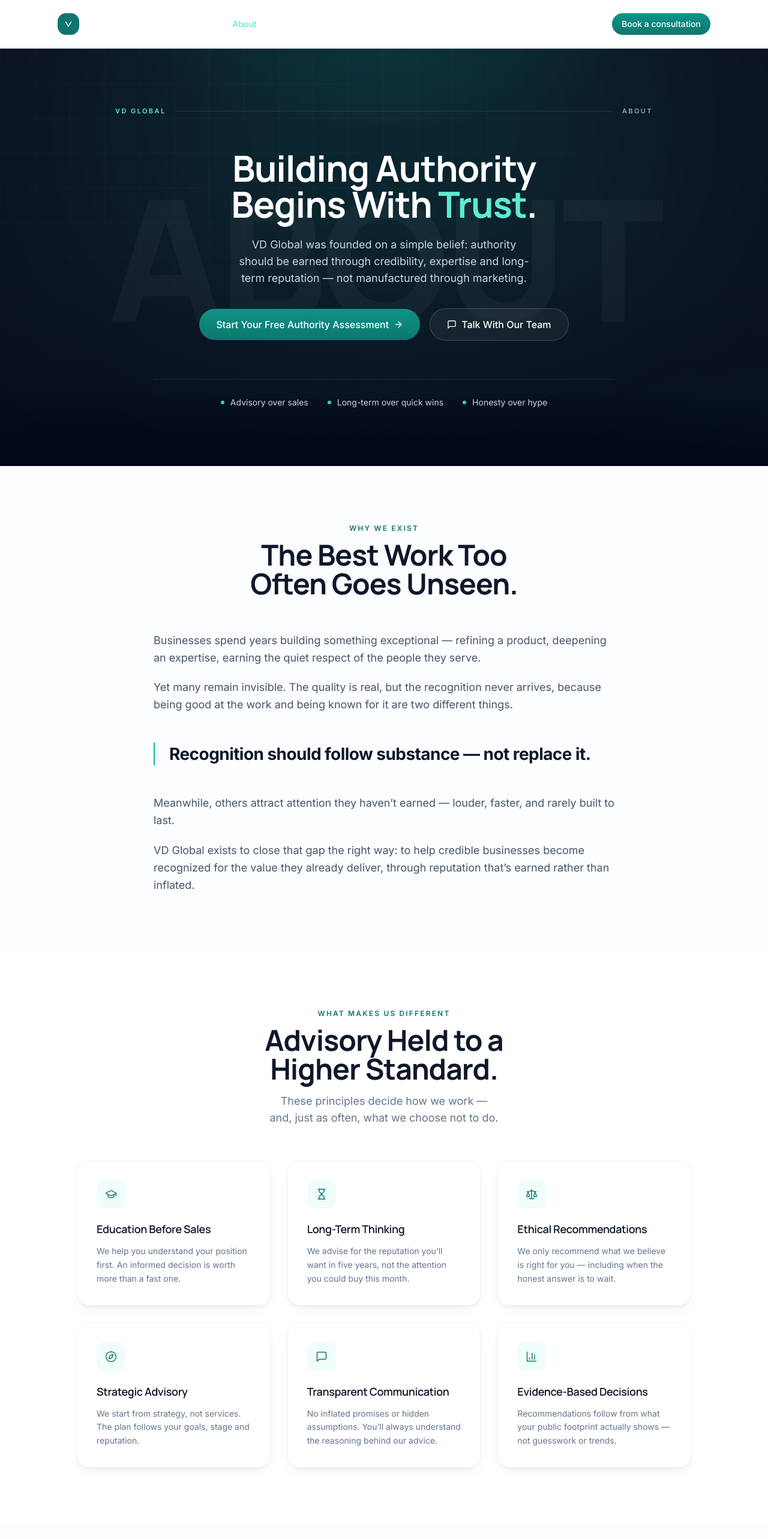
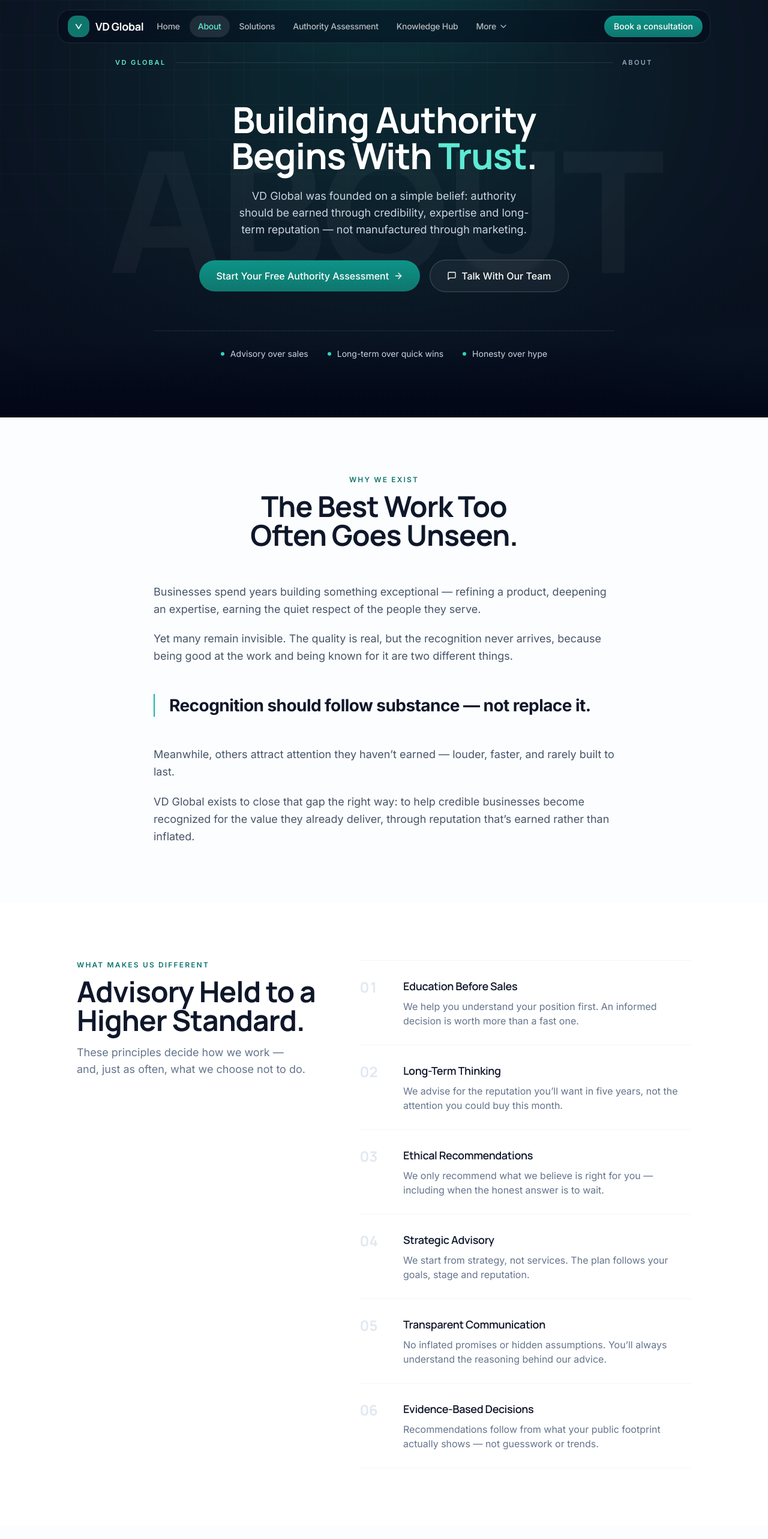
Before and after one commit to Asad-virustech/VD-global, a React (Vite) app: page /about in a window 1280 px wide. Shown: the top 2566 px of the page at 60% size. Built offline with nearby package versions, Linux system fonts and the light colour scheme.

Commit message:
Major Update v1

```diff
--- a/src/components/layout/Navbar.tsx
+++ b/src/components/layout/Navbar.tsx
@@ -24,63 +24,69 @@ export function Navbar() {
 
   const primaryNav = NAV_ITEMS.slice(0, 5);
   const moreNav = NAV_ITEMS.slice(5);
-  // Every page now opens on a dark cinematic hero: use the light nav treatment
-  // until the user scrolls, then revert to the solid white bar.
+  // Floating frosted capsule: a tinted dark glass over the hero, a light glass
+  // once scrolled. The capsule always carries its own blurred surface, so links
+  // are never rendered white-on-white or dark-on-dark.
   const onDark = !scrolled;
 
+  const linkClass = (isActive: boolean) =>
+    `rounded-full px-3.5 py-2 text-sm font-medium tracking-tight transition-colors duration-200 ${
+      isActive
+        ? onDark
+          ? 'bg-white/10 text-teal-300'
+          : 'bg-teal-50 text-teal-700'
+        : onDark
+          ? 'text-white/70 hover:bg-white/10 hover:text-white'
+          : 'text-ink-500 hover:bg-ink-100/70 hover:text-ink-900'
+    }`;
+
+  const moreTriggerClass = `flex items-center gap-1 rounded-full px-3.5 py-2 text-sm font-medium tracking-tight transition-colors duration-200 ${
+    onDark
+      ? 'text-white/70 hover:bg-white/10 hover:text-white'
+      : 'text-ink-500 hover:bg-ink-100/70 hover:text-ink-900'
+  }`;
+
   return (
-    <header
-      className={`sticky top-0 z-50 w-full transition-all duration-300 ${
-        scrolled
-          ? 'border-b border-ink-100 bg-white/85 backdrop-blur-md shadow-soft'
-          : 'border-b border-transparent bg-white/0'
+    <header className="fixed inset-x-0 top-0 z-50">
+      <div className="container-px pt-3 sm:pt-4">
+        <nav
+          className={`mx-auto flex h-14 max-w-6xl items-center justify-between gap-2 rounded-2xl border pl-4 pr-3 backdrop-blur-xl transition-[background-color,border-color,box-shadow] duration-300 ${
+            onDark
+              ? 'border-white/10 bg-ink-950/40'
+              : 'border-ink-200/70 bg-white/80 shadow-lg shadow-ink-950/5'
           }`}
         >
-      <nav className="container-px flex h-16 items-center justify-between lg:h-20">
-        <Logo light={onDark} />
+          {/* Left — logo + primary links */}
+          <div className="flex items-center gap-1">
+            <Logo light={onDark} className="mr-1 shrink-0" />
 
-        <div className="hidden items-center gap-1 lg:flex">
+            <div className="hidden items-center gap-0.5 lg:flex">
               {primaryNav.map((item) => (
                 <NavLink
                   key={item.href}
                   to={item.href}
                   end={item.href === '/'}
-              className={({ isActive }) =>
-                `rounded-full px-3.5 py-2 text-sm font-medium transition-colors duration-200 ${
-                  isActive
-                    ? onDark
-                      ? 'text-teal-300'
-                      : 'text-teal-800'
-                    : onDark
-                      ? 'text-white/80 hover:text-white'
-                      : 'text-ink-600 hover:text-ink-900'
-                }`
-              }
+                  className={({ isActive }) => linkClass(isActive)}
                 >
                   {item.label}
                 </NavLink>
               ))}
 
+              {moreNav.length > 0 && (
                 <div className="group relative">
-            <button
-              className={`flex items-center gap-1 rounded-full px-3.5 py-2 text-sm font-medium transition-colors ${
-                onDark ? 'text-white/80 hover:text-white' : 'text-ink-600 hover:text-ink-900'
-              }`}
-            >
+                  <button className={moreTriggerClass}>
                     More
                     <ChevronDown className="h-4 w-4 transition-transform duration-200 group-hover:rotate-180" />
                   </button>
-            <div className="invisible absolute right-0 top-full pt-2 opacity-0 transition-all duration-200 group-hover:visible group-hover:opacity-100">
-              <div className="w-64 overflow-hidden rounded-2xl border border-ink-100 bg-white p-2 shadow-card">
+                  <div className="invisible absolute left-0 top-full pt-3 opacity-0 transition-all duration-200 group-hover:visible group-hover:opacity-100">
+                    <div className="w-64 overflow-hidden rounded-2xl border border-ink-100 bg-white p-2 shadow-card-hover">
                       {moreNav.map((item) => (
                         <NavLink
                           key={item.href}
                           to={item.href}
                           className={({ isActive }) =>
                             `block rounded-xl px-3 py-2.5 text-sm transition-colors ${
-                        isActive
-                          ? 'bg-teal-50 text-teal-800'
-                          : 'text-ink-700 hover:bg-ink-50'
+                              isActive ? 'bg-teal-50 text-teal-800' : 'text-ink-700 hover:bg-ink-50'
                             }`
                           }
                         >
@@ -95,16 +101,24 @@ export function Navbar() {
                     </div>
                   </div>
                 </div>
+              )}
+            </div>
           </div>
 
-        <div className="hidden lg:block">
-          <Button as="link" to="/contact" size="sm" variant="primary">
+          {/* Right — CTA + mobile toggle */}
+          <div className="flex items-center gap-2">
+            <Button
+              as="link"
+              to="/contact"
+              size="sm"
+              variant="primary"
+              className="hidden lg:inline-flex"
+            >
               Book a consultation
             </Button>
-        </div>
 
             <button
-          className={`flex h-10 w-10 items-center justify-center rounded-xl lg:hidden ${
+              className={`flex h-10 w-10 items-center justify-center rounded-xl transition-colors lg:hidden ${
                 onDark ? 'text-white hover:bg-white/10' : 'text-ink-700 hover:bg-ink-100'
               }`}
               onClick={() => setOpen((v) => !v)}
@@ -113,18 +127,19 @@ export function Navbar() {
             >
               {open ? <X className="h-5 w-5" /> : <Menu className="h-5 w-5" />}
             </button>
+          </div>
         </nav>
 
+        {/* Mobile menu — a floating card below the capsule */}
         <AnimatePresence>
           {open && (
             <motion.div
-            initial={{ opacity: 0, height: 0 }}
-            animate={{ opacity: 1, height: 'auto' }}
-            exit={{ opacity: 0, height: 0 }}
-            transition={{ duration: 0.25, ease: 'easeOut' }}
-            className="overflow-hidden border-t border-ink-100 bg-white lg:hidden"
+              initial={{ opacity: 0, y: -8 }}
+              animate={{ opacity: 1, y: 0 }}
+              exit={{ opacity: 0, y: -8 }}
+              transition={{ duration: 0.2, ease: 'easeOut' }}
+              className="mt-2 overflow-hidden rounded-2xl border border-ink-100 bg-white p-2 shadow-card-hover lg:hidden"
             >
-            <div className="container-px space-y-1 py-4">
               {NAV_ITEMS.map((item) => (
                 <NavLink
                   key={item.href}
@@ -132,24 +147,22 @@ export function Navbar() {
                   end={item.href === '/'}
                   className={({ isActive }) =>
                     `block rounded-xl px-4 py-3 text-sm font-medium transition-colors ${
-                      isActive
-                        ? 'bg-teal-50 text-teal-800'
-                        : 'text-ink-700 hover:bg-ink-50'
+                      isActive ? 'bg-teal-50 text-teal-800' : 'text-ink-700 hover:bg-ink-50'
                     }`
                   }
                 >
                   {item.label}
                 </NavLink>
               ))}
-              <div className="pt-2">
+              <div className="p-2 pt-1">
                 <Button as="link" to="/contact" size="md" variant="primary" className="w-full">
                   Book a consultation
                 </Button>
               </div>
-            </div>
             </motion.div>
           )}
         </AnimatePresence>
+      </div>
     </header>
   );
 }
--- a/src/components/sections/about/WhatMakesUsDifferent.tsx
+++ b/src/components/sections/about/WhatMakesUsDifferent.tsx
@@ -1,116 +1,96 @@
 import { motion } from 'framer-motion';
 import type { Variants } from 'framer-motion';
-import type { LucideIcon } from 'lucide-react';
-import {
-  GraduationCap,
-  Hourglass,
-  Scale,
-  Compass,
-  MessageSquare,
-  BarChart3,
-} from 'lucide-react';
 import { Section } from '../../ui/Section';
 import { Container } from '../../ui/Container';
 import { SectionHeading } from '../../ui/SectionHeading';
 
 type Principle = {
-  icon: LucideIcon;
   title: string;
   description: string;
 };
 
 const PRINCIPLES: Principle[] = [
   {
-    icon: GraduationCap,
     title: 'Education Before Sales',
     description:
       'We help you understand your position first. An informed decision is worth more than a fast one.',
   },
   {
-    icon: Hourglass,
     title: 'Long-Term Thinking',
     description:
       'We advise for the reputation you’ll want in five years, not the attention you could buy this month.',
   },
   {
-    icon: Scale,
     title: 'Ethical Recommendations',
     description:
       'We only recommend what we believe is right for you — including when the honest answer is to wait.',
   },
   {
-    icon: Compass,
     title: 'Strategic Advisory',
     description:
       'We start from strategy, not services. The plan follows your goals, stage and reputation.',
   },
   {
-    icon: MessageSquare,
     title: 'Transparent Communication',
     description:
       'No inflated promises or hidden assumptions. You’ll always understand the reasoning behind our advice.',
   },
   {
-    icon: BarChart3,
     title: 'Evidence-Based Decisions',
     description:
       'Recommendations follow from what your public footprint actually shows — not guesswork or trends.',
   },
 ];
 
-const grid: Variants = {
+const list: Variants = {
   hidden: {},
-  show: { transition: { staggerChildren: 0.1, delayChildren: 0.05 } },
+  show: { transition: { staggerChildren: 0.08, delayChildren: 0.05 } },
 };
 
-const card: Variants = {
-  hidden: { opacity: 0, y: 18 },
-  show: { opacity: 1, y: 0, transition: { duration: 0.55, ease: 'easeOut' as const } },
+const row: Variants = {
+  hidden: { opacity: 0, y: 14 },
+  show: { opacity: 1, y: 0, transition: { duration: 0.5, ease: 'easeOut' as const } },
 };
-
-function PrincipleCard({ icon: Icon, title, description }: Principle) {
-  return (
-    <motion.article
-      variants={card}
-      whileHover={{ y: -4 }}
-      transition={{ type: 'spring', stiffness: 300, damping: 24 }}
-      className="group relative flex h-full flex-col overflow-hidden rounded-2xl border border-ink-100 bg-white p-7 shadow-card transition-shadow duration-300 hover:shadow-card-hover sm:p-8"
-    >
-      <span className="absolute inset-x-0 top-0 h-0.5 origin-left scale-x-0 bg-gradient-to-r from-teal-400 to-teal-600 transition-transform duration-500 ease-out group-hover:scale-x-100" />
-
-      <span className="flex h-12 w-12 items-center justify-center rounded-xl bg-teal-50 text-teal-700 transition-colors duration-300 group-hover:bg-teal-100">
-        <Icon className="h-5 w-5" strokeWidth={1.75} />
-      </span>
-
-      <h3 className="mt-5 text-lg font-semibold text-ink-900">{title}</h3>
-      <p className="mt-3 text-sm leading-relaxed text-ink-500">{description}</p>
-    </motion.article>
-  );
-}
 
 export function WhatMakesUsDifferent() {
   return (
     <Section className="bg-white">
       <Container>
+        <div className="grid gap-12 lg:grid-cols-[0.85fr_1.15fr] lg:gap-16">
+          {/* Left — sticky heading */}
+          <div className="lg:sticky lg:top-28 lg:self-start">
             <SectionHeading
-          align="center"
               eyebrow="What Makes Us Different"
               title="Advisory Held to a Higher Standard."
               description="These principles decide how we work — and, just as often, what we choose not to do."
-          className="mb-12 sm:mb-14"
             />
+          </div>
 
-        <motion.div
-          variants={grid}
+          {/* Right — numbered editorial principles (no cards) */}
+          <motion.ul
+            variants={list}
             initial="hidden"
             whileInView="show"
             viewport={{ once: true, margin: '-80px' }}
-          className="grid gap-5 sm:grid-cols-2 sm:gap-6 lg:grid-cols-3 lg:gap-7"
+            className="border-t border-ink-100"
           >
-          {PRINCIPLES.map((principle) => (
-            <PrincipleCard key={principle.title} {...principle} />
+            {PRINCIPLES.map((principle, i) => (
+              <motion.li key={principle.title} variants={row}>
+                <div className="group flex gap-5 border-b border-ink-100 py-6 sm:gap-8 sm:py-7">
+                  <span className="w-10 shrink-0 font-heading text-2xl font-bold tabular-nums text-ink-200 transition-colors duration-300 group-hover:text-teal-500">
+                    {String(i + 1).padStart(2, '0')}
+                  </span>
+                  <div className="min-w-0">
+                    <h3 className="text-lg font-semibold text-ink-900">{principle.title}</h3>
+                    <p className="mt-2 text-sm leading-relaxed text-ink-500 sm:text-base">
+                      {principle.description}
+                    </p>
+                  </div>
+                </div>
+              </motion.li>
             ))}
-        </motion.div>
+          </motion.ul>
+        </div>
       </Container>
     </Section>
   );
--- a/src/components/sections/about/WhoWeWorkWith.tsx
+++ b/src/components/sections/about/WhoWeWorkWith.tsx
@@ -47,29 +47,25 @@ const AUDIENCES: Audience[] = [
 
 const grid: Variants = {
   hidden: {},
-  show: { transition: { staggerChildren: 0.1, delayChildren: 0.05 } },
+  show: { transition: { staggerChildren: 0.09, delayChildren: 0.05 } },
 };
 
-const item: Variants = {
-  hidden: { opacity: 0, y: 18 },
-  show: { opacity: 1, y: 0, transition: { duration: 0.55, ease: 'easeOut' as const } },
+const cell: Variants = {
+  hidden: { opacity: 0 },
+  show: { opacity: 1, transition: { duration: 0.5, ease: 'easeOut' as const } },
 };
 
-function AudienceCard({ icon: Icon, title, description }: Audience) {
+function AudienceCell({ icon: Icon, title, description }: Audience) {
   return (
     <motion.article
-      variants={item}
-      whileHover={{ y: -3 }}
-      transition={{ type: 'spring', stiffness: 300, damping: 24 }}
-      className="group flex items-start gap-4 rounded-2xl border border-ink-100 bg-white p-5 shadow-card transition-colors duration-300 hover:border-teal-200 sm:p-6"
+      variants={cell}
+      className="group bg-white p-6 transition-colors duration-300 hover:bg-ink-50/60 sm:p-8"
     >
-      <span className="flex h-11 w-11 shrink-0 items-center justify-center rounded-xl bg-teal-50 text-teal-700 transition-colors duration-300 group-hover:bg-teal-100">
+      <span className="flex h-11 w-11 items-center justify-center rounded-xl bg-teal-50 text-teal-700 ring-1 ring-inset ring-teal-100 transition-colors duration-300 group-hover:bg-teal-100">
         <Icon className="h-5 w-5" strokeWidth={1.75} />
       </span>
-      <div className="min-w-0">
-        <h3 className="text-base font-semibold text-ink-900">{title}</h3>
-        <p className="mt-1.5 text-sm leading-relaxed text-ink-500">{description}</p>
-      </div>
+      <h3 className="mt-5 text-base font-semibold text-ink-900">{title}</h3>
+      <p className="mt-2 text-sm leading-relaxed text-ink-500">{description}</p>
     </motion.article>
   );
 }
@@ -86,16 +82,19 @@ export function WhoWeWorkWith() {
           className="mb-12 sm:mb-14"
         />
 
+        {/* Editorial "ledger": hairline-divided cells inside one framed block */}
         <motion.div
           variants={grid}
           initial="hidden"
           whileInView="show"
           viewport={{ once: true, margin: '-80px' }}
-          className="grid gap-4 sm:grid-cols-2 sm:gap-5 lg:grid-cols-3 lg:gap-6"
+          className="overflow-hidden rounded-3xl border border-ink-100 shadow-card"
         >
-          {AUDIENCES.map((audience) => (
-            <AudienceCard key={audience.title} {...audience} />
-          ))}
+          <div className="grid gap-px bg-ink-100 sm:grid-cols-2 lg:grid-cols-3">
+            {AUDIENCES.map((audience) => (
+              <AudienceCell key={audience.title} {...audience} />
+            ))}
+          </div>
         </motion.div>
       </Container>
     </Section>
--- a/src/components/sections/casestudies/CaseStudyLibrary.tsx
+++ b/src/components/sections/casestudies/CaseStudyLibrary.tsx
@@ -9,52 +9,60 @@ import type { CaseStudy } from '../../../../content/caseStudies';
 
 const library = CASE_STUDIES.filter((study) => !study.featured);
 
-const grid: Variants = {
+const list: Variants = {
   hidden: {},
-  show: { transition: { staggerChildren: 0.1, delayChildren: 0.05 } },
+  show: { transition: { staggerChildren: 0.08, delayChildren: 0.05 } },
 };
 
-const card: Variants = {
-  hidden: { opacity: 0, y: 18 },
-  show: { opacity: 1, y: 0, transition: { duration: 0.55, ease: 'easeOut' as const } },
+const row: Variants = {
+  hidden: { opacity: 0, y: 16 },
+  show: { opacity: 1, y: 0, transition: { duration: 0.5, ease: 'easeOut' as const } },
 };
 
-function CaseStudyCard({ industry, title, summary, tags }: CaseStudy) {
+function TagRow({ tags, className = '' }: { tags: string[]; className?: string }) {
   return (
-    <motion.article
-      variants={card}
-      whileHover={{ y: -4 }}
-      transition={{ type: 'spring', stiffness: 300, damping: 24 }}
-      className="group relative flex h-full flex-col overflow-hidden rounded-2xl border border-ink-100 bg-white p-7 shadow-card transition-shadow duration-300 hover:shadow-card-hover sm:p-8"
-    >
-      <span className="absolute inset-x-0 top-0 h-0.5 origin-left scale-x-0 bg-gradient-to-r from-teal-400 to-teal-600 transition-transform duration-500 ease-out group-hover:scale-x-100" />
-
-      <span className="inline-flex w-fit items-center gap-1.5 text-xs font-semibold uppercase tracking-[0.14em] text-ink-400">
-        <Building2 className="h-3.5 w-3.5 text-teal-600" strokeWidth={1.75} />
-        {industry}
-      </span>
-
-      <h3 className="mt-4 text-xl font-semibold leading-snug text-ink-900">{title}</h3>
-      <p className="mt-3 flex-1 text-sm leading-relaxed text-ink-500">{summary}</p>
-
-      <div className="mt-5 flex flex-wrap gap-2">
+    <div className={`flex flex-wrap gap-2 ${className}`}>
       {tags.map((tag) => (
         <span
           key={tag}
-            className="inline-flex items-center rounded-full border border-ink-100 bg-ink-50 px-2.5 py-1 text-[11px] font-medium text-ink-600"
+          className="inline-flex items-center rounded-full border border-ink-200/70 bg-white px-2.5 py-1 text-[11px] font-medium text-ink-600"
         >
           {tag}
         </span>
       ))}
     </div>
+  );
+}
 
-      <span className="mt-6 inline-flex items-center gap-1.5 text-sm font-medium text-teal-700 transition-colors duration-300 group-hover:text-teal-800">
+function CaseStudyRow({ industry, title, summary, tags }: CaseStudy) {
+  return (
+    <motion.article variants={row}>
+      <div className="group grid gap-x-8 gap-y-4 border-b border-ink-200/70 py-8 sm:py-10 lg:grid-cols-[0.85fr_1.6fr] lg:gap-x-14">
+        {/* Left rail — industry + tags */}
+        <div>
+          <p className="inline-flex items-center gap-1.5 text-xs font-semibold uppercase tracking-[0.16em] text-teal-700">
+            <Building2 className="h-3.5 w-3.5" strokeWidth={2} />
+            {industry}
+          </p>
+          <TagRow tags={tags} className="mt-4 hidden lg:flex" />
+        </div>
+
+        {/* Story — large editorial headline */}
+        <div>
+          <h3 className="text-2xl font-bold leading-[1.15] tracking-tight text-ink-900 transition-colors duration-300 group-hover:text-teal-800 sm:text-[1.75rem] text-balance">
+            {title}
+          </h3>
+          <p className="mt-3 max-w-2xl text-base leading-relaxed text-ink-500">{summary}</p>
+          <TagRow tags={tags} className="mt-5 lg:hidden" />
+          <span className="mt-5 inline-flex items-center gap-1.5 text-sm font-medium text-teal-700 transition-colors duration-300 group-hover:text-teal-800">
             Read More
             <ArrowRight
               className="h-4 w-4 transition-transform duration-300 group-hover:translate-x-0.5"
               strokeWidth={1.75}
             />
           </span>
+        </div>
+      </div>
     </motion.article>
   );
 }
@@ -72,14 +80,14 @@ export function CaseStudyLibrary() {
         />
 
         <motion.div
-          variants={grid}
+          variants={list}
           initial="hidden"
           whileInView="show"
           viewport={{ once: true, margin: '-80px' }}
-          className="grid gap-5 sm:grid-cols-2 sm:gap-6 lg:grid-cols-3 lg:gap-7"
+          className="border-t border-ink-200/70"
         >
           {library.map((study) => (
-            <CaseStudyCard key={study.slug} {...study} />
+            <CaseStudyRow key={study.slug} {...study} />
           ))}
         </motion.div>
       </Container>
--- a/src/components/sections/casestudies/IndustriesWeSupport.tsx
+++ b/src/components/sections/casestudies/IndustriesWeSupport.tsx
@@ -6,30 +6,30 @@ import { SectionHeading } from '../../ui/SectionHeading';
 import { INDUSTRIES } from '../../../../content/caseStudies';
 import type { IndustryItem } from '../../../../content/caseStudies';
 
-const grid: Variants = {
+const list: Variants = {
   hidden: {},
-  show: { transition: { staggerChildren: 0.08, delayChildren: 0.05 } },
+  show: { transition: { staggerChildren: 0.07, delayChildren: 0.05 } },
 };
 
-const card: Variants = {
-  hidden: { opacity: 0, y: 18 },
-  show: { opacity: 1, y: 0, transition: { duration: 0.5, ease: 'easeOut' as const } },
+const row: Variants = {
+  hidden: { opacity: 0, y: 12 },
+  show: { opacity: 1, y: 0, transition: { duration: 0.45, ease: 'easeOut' as const } },
 };
 
-function IndustryCard({ icon: Icon, name, challenge }: IndustryItem) {
+function IndustryRow({ icon: Icon, name, challenge }: IndustryItem) {
   return (
-    <motion.article
-      variants={card}
-      whileHover={{ y: -3 }}
-      transition={{ type: 'spring', stiffness: 300, damping: 24 }}
-      className="group flex h-full flex-col rounded-2xl border border-ink-100 bg-white p-6 shadow-card transition-colors duration-300 hover:border-teal-200"
+    <motion.li
+      variants={row}
+      className="flex items-start gap-4 border-b border-ink-200/70 py-5 sm:gap-5"
     >
-      <span className="flex h-11 w-11 items-center justify-center rounded-xl bg-teal-50 text-teal-700 transition-colors duration-300 group-hover:bg-teal-100">
+      <span className="flex h-10 w-10 shrink-0 items-center justify-center rounded-xl bg-teal-50 text-teal-700 ring-1 ring-inset ring-teal-100">
         <Icon className="h-5 w-5" strokeWidth={1.75} />
       </span>
-      <h3 className="mt-4 text-base font-semibold text-ink-900">{name}</h3>
-      <p className="mt-1.5 text-sm leading-relaxed text-ink-500">{challenge}</p>
-    </motion.article>
+      <div className="min-w-0 sm:flex sm:items-baseline sm:gap-4">
+        <h3 className="shrink-0 text-base font-semibold text-ink-900 sm:w-52">{name}</h3>
+        <p className="mt-1 text-sm leading-relaxed text-ink-500 sm:mt-0">{challenge}</p>
+      </div>
+    </motion.li>
   );
 }
 
@@ -45,17 +45,17 @@ export function IndustriesWeSupport() {
           className="mb-12 sm:mb-14"
         />
 
-        <motion.div
-          variants={grid}
+        <motion.ul
+          variants={list}
           initial="hidden"
           whileInView="show"
           viewport={{ once: true, margin: '-80px' }}
-          className="grid gap-4 sm:grid-cols-2 sm:gap-5 lg:grid-cols-4 lg:gap-6"
+          className="mx-auto max-w-3xl border-t border-ink-200/70"
         >
           {INDUSTRIES.map((industry) => (
-            <IndustryCard key={industry.name} {...industry} />
+            <IndustryRow key={industry.name} {...industry} />
           ))}
-        </motion.div>
+        </motion.ul>
       </Container>
     </Section>
   );
--- a/src/index.css
+++ b/src/index.css
@@ -51,6 +51,12 @@
 @layer utilities {
   .text-balance {
     text-wrap: balance;
+  }
+
+  /* Offset in-page anchor targets so the fixed floating navbar never covers
+     the top of a section scrolled to via a `#hash` link. */
+  section[id] {
+    scroll-margin-top: 6rem;
   }
 
   .bg-grid {
```
Also changed, not shown: src/components/sections/Assessment.tsx (+18 -26 lines). Lines whose indentation alone changed are shown as unchanged.
